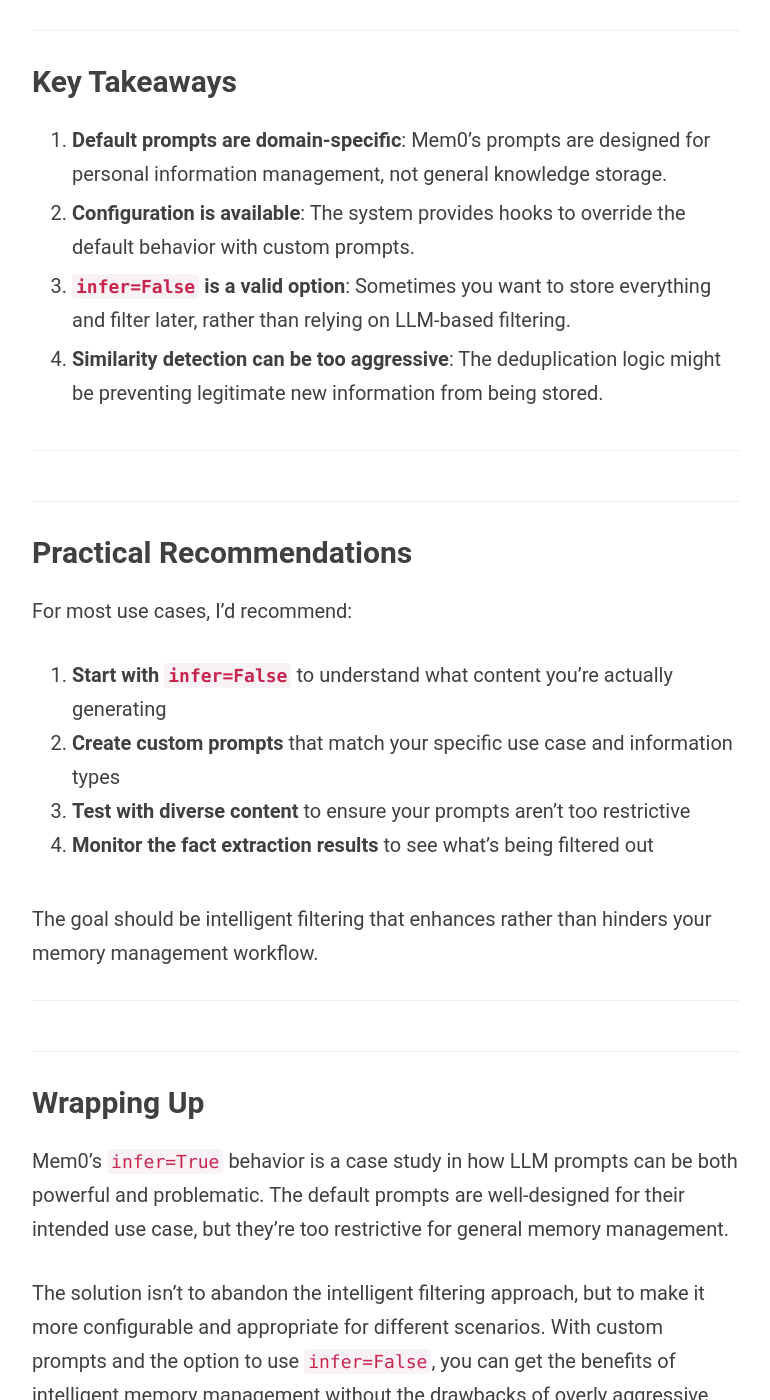
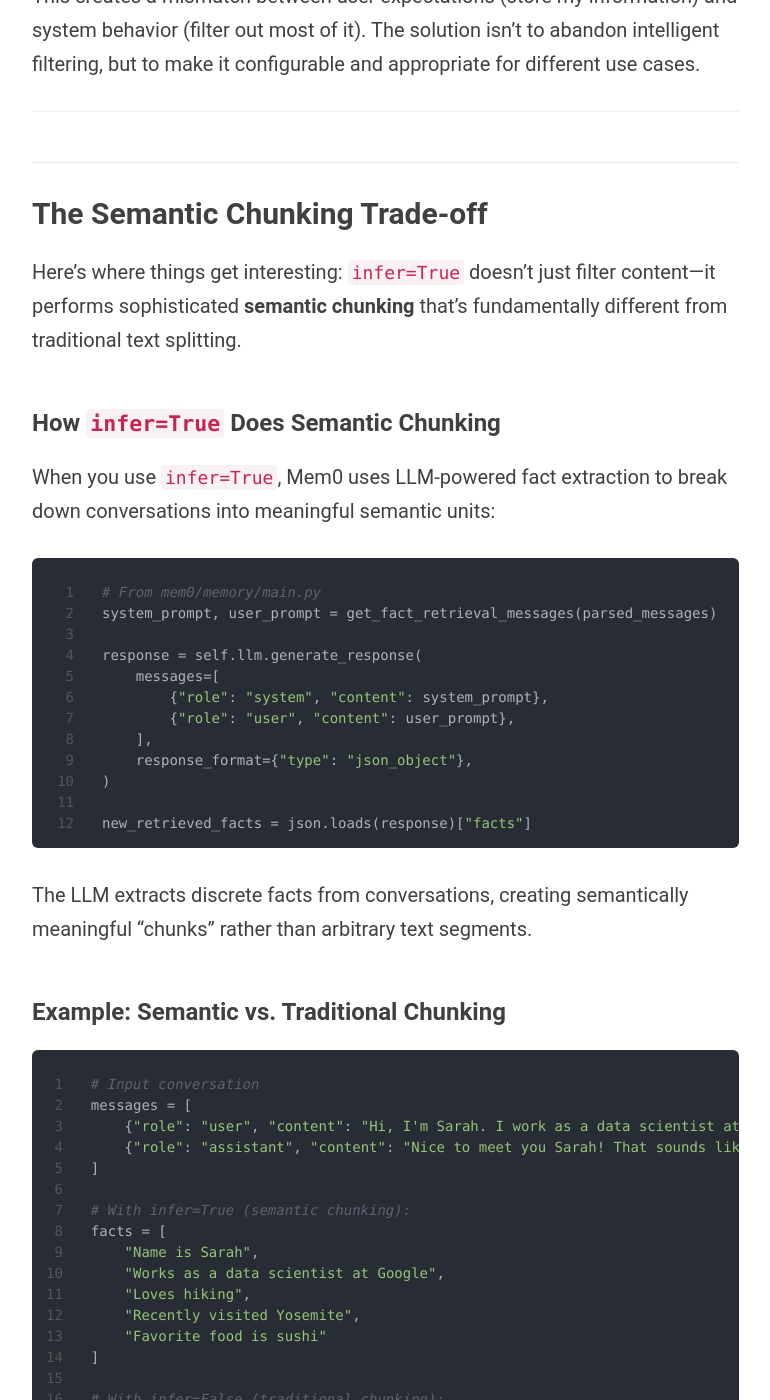
Before and after one commit to augchan42/augchan42.github.io, a Jekyll site: the page built from _posts/2025-08-03-mem0-aggressive-infer-behavior.md, in a window 1280 px wide and 1400 px high, scrolled down 4980 px. Shown: the whole window, without its empty margins (233-1003 px from the left). Built offline with Jekyll 4.4.1, drawn with Linux system fonts in a browser that asks for light colours; nearby versions of some CDN libraries; some web fonts are replaced; comment, search, counter and statistics services are not loaded; some of the changed text lies outside the part shown.

Commit message:
Enhance blog post on Mem0's `infer` behavior: Added detailed explanations of semantic chunking trade-offs, including examples and key takeaways. Clarified the implications of using `infer=False` and emphasized the importance of custom prompts for effective memory management.

````diff
--- a/_posts/2025-08-03-mem0-aggressive-infer-behavior.md
+++ b/_posts/2025-08-03-mem0-aggressive-infer-behavior.md
@@ -133,6 +133,8 @@
 
 This bypasses the LLM filtering entirely and stores the raw content, which can be useful for debugging or when you want maximum information retention.
 
+**Important Trade-off**: Using `infer=False` means you lose Mem0's sophisticated semantic chunking capabilities. Instead of LLM-powered fact extraction, you get traditional text-based chunking.
+
 ---
 
 ## Why This Matters
@@ -143,15 +145,88 @@
 
 ---
 
+## The Semantic Chunking Trade-off
+
+Here's where things get interesting: `infer=True` doesn't just filter content—it performs sophisticated **semantic chunking** that's fundamentally different from traditional text splitting.
+
+### How `infer=True` Does Semantic Chunking
+
+When you use `infer=True`, Mem0 uses LLM-powered fact extraction to break down conversations into meaningful semantic units:
+
+```python
+# From mem0/memory/main.py
+system_prompt, user_prompt = get_fact_retrieval_messages(parsed_messages)
+
+response = self.llm.generate_response(
+    messages=[
+        {"role": "system", "content": system_prompt},
+        {"role": "user", "content": user_prompt},
+    ],
+    response_format={"type": "json_object"},
+)
+
+new_retrieved_facts = json.loads(response)["facts"]
+```
+
+The LLM extracts discrete facts from conversations, creating semantically meaningful "chunks" rather than arbitrary text segments.
+
+### Example: Semantic vs. Traditional Chunking
+
+```python
+# Input conversation
+messages = [
+    {"role": "user", "content": "Hi, I'm Sarah. I work as a data scientist at Google. I love hiking and recently visited Yosemite. My favorite food is sushi."},
+    {"role": "assistant", "content": "Nice to meet you Sarah! That sounds like a great trip."}
+]
+
+# With infer=True (semantic chunking):
+facts = [
+    "Name is Sarah",
+    "Works as a data scientist at Google",
+    "Loves hiking",
+    "Recently visited Yosemite",
+    "Favorite food is sushi"
+]
+
+# With infer=False (traditional chunking):
+chunks = [
+    "Hi, I'm Sarah. I work as a data scientist at Google. I love hiking and recently visited Yosemite. My favorite food is sushi.",
+    "Nice to meet you Sarah! That sounds like a great trip."
+]
+```
+
+### Why Semantic Chunking Matters
+
+| Aspect | Traditional Chunking | Semantic Chunking |
+|--------|---------------------|-------------------|
+| **Retrieval** | Text similarity | Meaning-based search |
+| **Granularity** | Fixed-size blocks | Semantic concepts |
+| **Deduplication** | Overlapping chunks | LLM merges similar info |
+| **Personalization** | Raw text | User-relevant facts |
+| **Context** | Arbitrary splits | Meaningful relationships |
+
+### The Trade-off Decision
+
+When choosing between `infer=True` and `infer=False`, you're really choosing between:
+
+**`infer=True`**: Sophisticated semantic chunking with aggressive filtering
+**`infer=False`**: No filtering but traditional text-based chunking
+
+The ideal solution is often custom prompts that give you semantic chunking without the overly restrictive filtering.
+
+---
+
 ## Key Takeaways
 
 1. **Default prompts are domain-specific**: Mem0's prompts are designed for personal information management, not general knowledge storage.
 
 2. **Configuration is available**: The system provides hooks to override the default behavior with custom prompts.
 
-3. **`infer=False` is a valid option**: Sometimes you want to store everything and filter later, rather than relying on LLM-based filtering.
+3. **`infer=False` loses semantic chunking**: Using `infer=False` bypasses LLM filtering but also loses sophisticated semantic chunking capabilities.
 
-4. **Similarity detection can be too aggressive**: The deduplication logic might be preventing legitimate new information from being stored.
+4. **Semantic chunking is powerful**: `infer=True` provides LLM-powered fact extraction that's much more intelligent than traditional text chunking.
+
+5. **Similarity detection can be too aggressive**: The deduplication logic might be preventing legitimate new information from being stored.
 
 ---
 
@@ -163,8 +238,9 @@
 2. **Create custom prompts** that match your specific use case and information types
 3. **Test with diverse content** to ensure your prompts aren't too restrictive
 4. **Monitor the fact extraction results** to see what's being filtered out
+5. **Consider the semantic chunking trade-off** when choosing between `infer=True` and `infer=False`
 
-The goal should be intelligent filtering that enhances rather than hinders your memory management workflow.
+The goal should be intelligent filtering that enhances rather than hinders your memory management workflow, while preserving the benefits of semantic chunking.
 
 ---
 
@@ -173,6 +249,8 @@
 Mem0's `infer=True` behavior is a case study in how LLM prompts can be both powerful and problematic. The default prompts are well-designed for their intended use case, but they're too restrictive for general memory management.
 
 The solution isn't to abandon the intelligent filtering approach, but to make it more configurable and appropriate for different scenarios. With custom prompts and the option to use `infer=False`, you can get the benefits of intelligent memory management without the drawbacks of overly aggressive filtering.
+
+The key insight is that `infer=True` provides sophisticated semantic chunking that's much more intelligent than traditional text splitting, but the filtering can be too aggressive. The ideal approach is custom prompts that preserve the semantic chunking benefits while being more permissive about what gets stored.
 
 **Confidence: 95%** - This analysis is based on direct examination of the Mem0 codebase and the specific prompts that control the filtering behavior.
 
````
